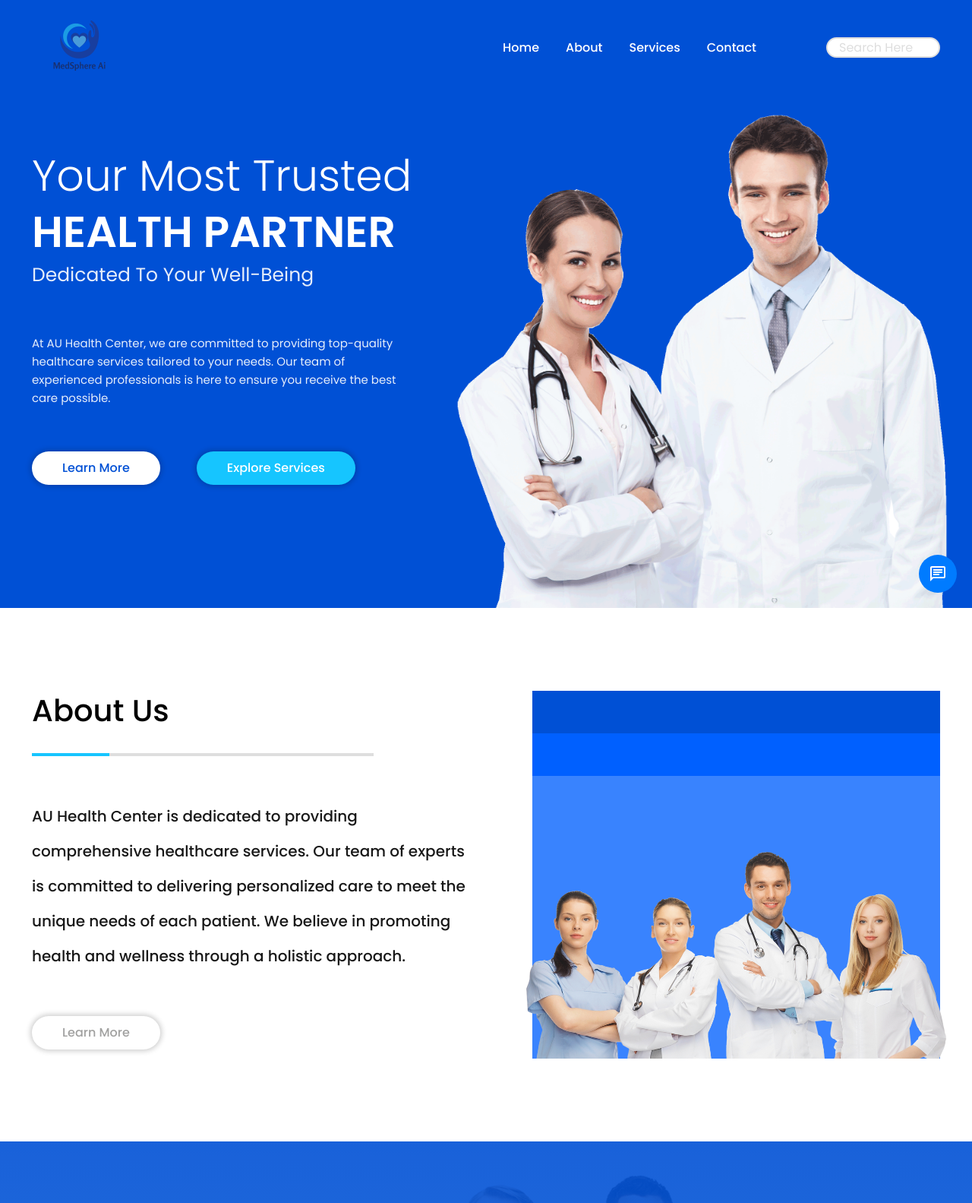
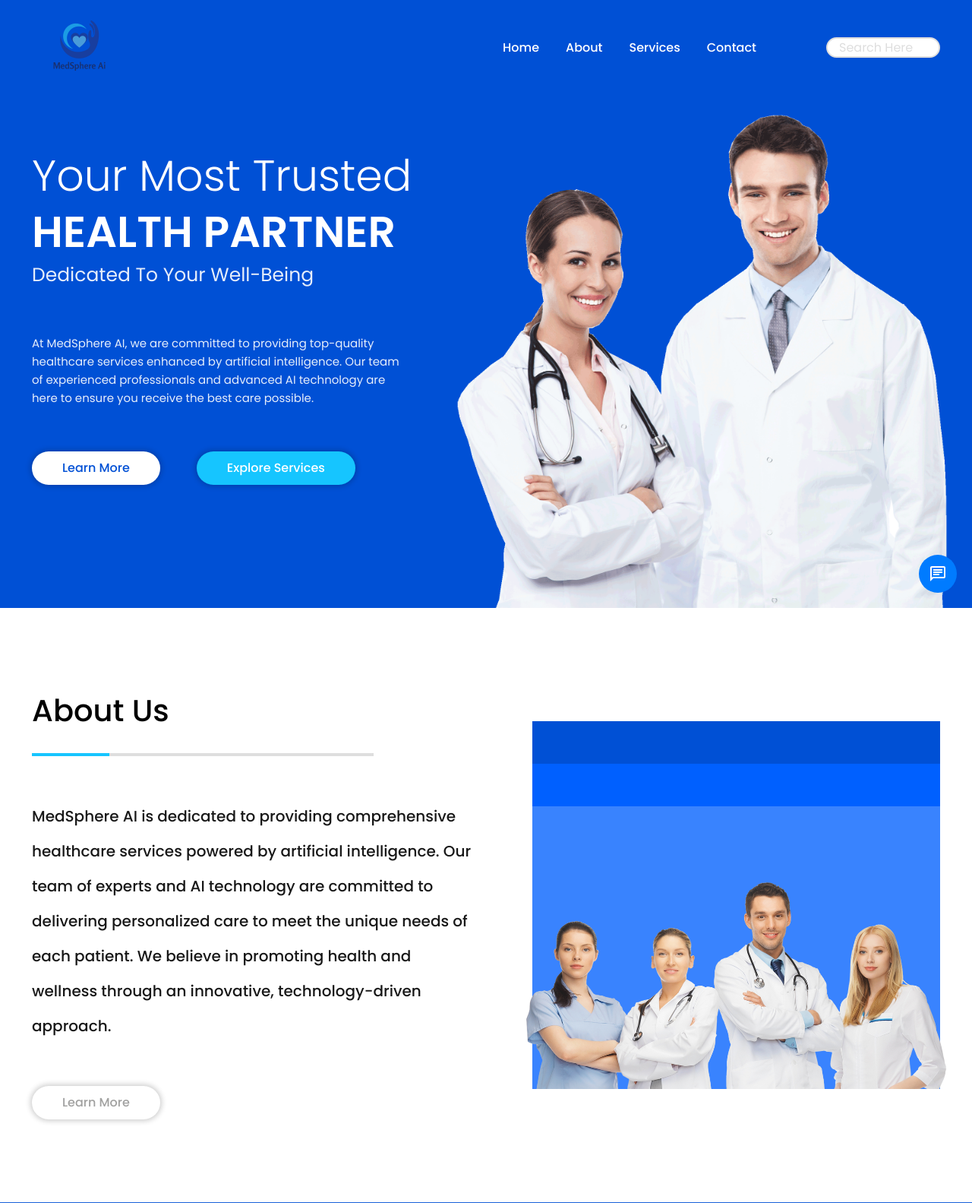
Before and after one commit to MdAamirG/Medsphere-AI, a Flask app: page / in a window 1280 px wide. Shown: the top 1583 px of the page at 76% size. Run offline with Flask 3, Linux system fonts and the light colour scheme.

Commit message:
Fix: Update banner-2 image path to correct filename

```diff
--- a/templates/pages/index.html
+++ b/templates/pages/index.html
@@ -1,9 +1,8 @@
 <!DOCTYPE html>
 <html lang="en">
-<head>
-    <meta charset="UTF-8" />
+<head>    <meta charset="UTF-8" />
     <meta name="viewport" content="width=device-width, initial-scale=1.0" />
-    <title>AU Health Center</title>
+    <title>MedSphere AI</title>
     <link rel="stylesheet" href="{{ url_for('static', filename='css/normalize.css') }}" />
     <link rel="stylesheet" href="{{ url_for('static', filename='css/main.css') }}" />
     <link rel="stylesheet" href="https://cdnjs.cloudflare.com/ajax/libs/font-awesome/6.0.0-beta2/css/all.min.css" integrity="sha512-YWzhKL2whUzgiheMoBFwW8CKV4qpHQAEuvilg9FAn5VJUDwKZZxkJNuGM4XkWuk94WCrrwslk8yWNGmY1EduTA==" crossorigin="anonymous" referrerpolicy="no-referrer" />
@@ -12,9 +11,8 @@
 <body>
     <header class="header bg-blue">
         <nav class="navbar bg-blue">
-            <div class="container flex">
-                <a href="{{ url_for('home') }}" class="navbar-brand">
-                    <img src="{{ url_for('static', filename='images/logo.png') }}" alt="AUHC logo" />
+            <div class="container flex">                <a href="{{ url_for('home') }}" class="navbar-brand">
+                    <img src="{{ url_for('static', filename='images/logo.png') }}" alt="MedSphere AI logo" />
                 </a>
                 <button type="button" class="navbar-show-btn">
                     <img src="{{ url_for('static', filename='images/ham-menu-icon.png') }}" />
@@ -59,7 +57,7 @@
                     </h1>
                     <p class="lead">Dedicated to Your Well-being</p>
                     <p class="text text-md">
-                        At AU Health Center, we are committed to providing top-quality healthcare services tailored to your needs. Our team of experienced professionals is here to ensure you receive the best care possible.
+                        At MedSphere AI, we are committed to providing top-quality healthcare services enhanced by artificial intelligence. Our team of experienced professionals and advanced AI technology are here to ensure you receive the best care possible.
                     </p>
                     <div class="btn-group">
                         <a href="{{ url_for('about') }}" class="btn btn-white">Learn More</a>
@@ -104,7 +102,7 @@
                             <div class="border-line"></div>
                         </div>
                         <p class="text text-lg">
-                            AU Health Center is dedicated to providing comprehensive healthcare services. Our team of experts is committed to delivering personalized care to meet the unique needs of each patient. We believe in promoting health and wellness through a holistic approach.
+                            MedSphere AI is dedicated to providing comprehensive healthcare services powered by artificial intelligence. Our team of experts and AI technology are committed to delivering personalized care to meet the unique needs of each patient. We believe in promoting health and wellness through an innovative, technology-driven approach.
                         </p>
                         <a href="{{ url_for('about') }}" class="btn btn-white">Learn More</a>
                     </div>
@@ -185,9 +183,8 @@
             </div>
         </section>
 
-        <section id="banner-two" class="banner">
-            <div class="container">
-                <img src="{{ url_for('static', filename='images/banner-2.png') }}" alt="Banner Two" />
+        <section id="banner-two" class="banner">            <div class="container">
+                <img src="{{ url_for('static', filename='images/banner-2-img.png') }}" alt="Banner Two" />
             </div>
         </section>
     </main>
@@ -247,7 +244,7 @@
             </div>
           </div>
           <div class="footer-bottom text-white py">
-            <p class="text">&copy; 2024 AU Health Center. All Rights Reserved</p>
+            <p class="text">&copy; 2024 MedSphere AI. All Rights Reserved</p>
           </div>
         </div>
       </footer>
```
